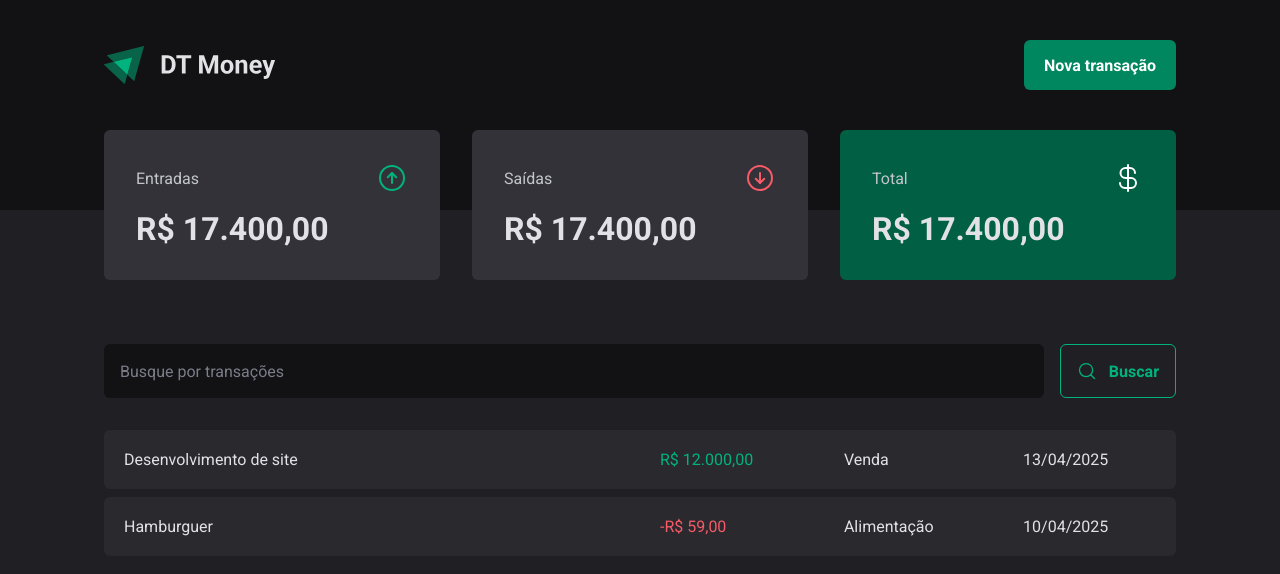
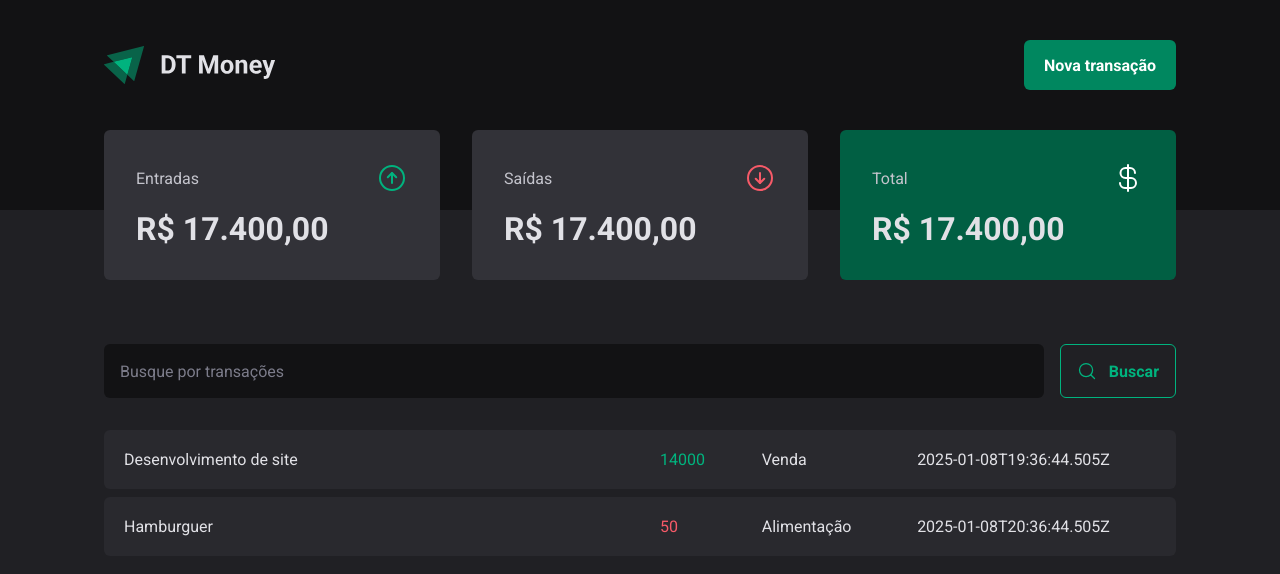
Before and after one commit to davimarquesgiareta/dt-money, a React (Vite) app: page / in a window 1280 px wide. Shown: the top 574 px of the page. Built offline with nearby package versions, Linux system fonts and the light colour scheme; data requests are answered from the project's data file.

Commit message:
feat: config json server and starting http request for transactions

```diff
--- a/package.json
+++ b/package.json
@@ -5,6 +5,7 @@
   "type": "module",
   "scripts": {
     "dev": "vite",
+    "dev:server": "json-server server.json -p 3000 -w",
     "build": "tsc -b && vite build",
     "lint": "eslint .",
     "preview": "vite preview"
@@ -27,6 +28,7 @@
     "eslint-plugin-react-hooks": "^5.0.0",
     "eslint-plugin-react-refresh": "^0.4.16",
     "globals": "^15.14.0",
+    "json-server": "^1.0.0-beta.3",
     "typescript": "~5.6.2",
     "typescript-eslint": "^8.18.2",
     "vite": "^6.0.5"
--- /dev/null
+++ b/server.json
@@ -0,0 +1,20 @@
+{
+  "transactions": [
+    {
+      "id": 1,
+      "description": "Desenvolvimento de site",
+      "type": "income",
+      "category": "Venda",
+      "price": 14000,
+      "createdAt": "2025-01-08T19:36:44.505Z"
+    },
+    {
+      "id": 2,
+      "description": "Hamburguer",
+      "type": "outcome",
+      "category": "Alimentação",
+      "price": 50,
+      "createdAt": "2025-01-08T20:36:44.505Z"
+    }
+  ]
+}
--- a/src/pages/Transactions/index.tsx
+++ b/src/pages/Transactions/index.tsx
@@ -1,3 +1,4 @@
+import { useEffect, useState } from "react";
 import { Header } from "../../components/Header";
 import { Summary } from "../../components/Summary";
 import { SearchForm } from "./components/SearchForm";
@@ -7,7 +8,30 @@
   TransactionsTable,
 } from "./styles";
 
+interface Transaction {
+  id: number;
+  description: string;
+  type: "income" | "outcome";
+  price: number;
+  category: string;
+  createdAt: string;
+}
+
+type TransactionList = Array<Transaction>;
+
 export function Transactions() {
+  const [transactions, setTransactions] = useState<TransactionList>([]);
+
+  async function loadTransactions() {
+    const response = await fetch("http://localhost:3000/transactions");
+    const data = await response.json();
+    setTransactions(data);
+  }
+
+  useEffect(() => {
+    loadTransactions();
+  }, []);
+
   return (
     <div>
       <Header />
@@ -17,23 +41,20 @@
         <SearchForm />
         <TransactionsTable>
           <tbody>
-            <tr>
-              <td width="50%">Desenvolvimento de site</td>
-              <td>
-                <PriceHighLight variant="income">R$ 12.000,00</PriceHighLight>
-              </td>
-              <td>Venda</td>
-              <td>13/04/2025</td>
-            </tr>
-
-            <tr>
-              <td width="50%">Hamburguer</td>
-              <td>
-                <PriceHighLight variant="outcome">-R$ 59,00</PriceHighLight>
-              </td>
-              <td>Alimentação</td>
-              <td>10/04/2025</td>
-            </tr>
+            {transactions.map((transaction) => {
+              return (
+                <tr key={transaction.id}>
+                  <td width="50%">{transaction.description}</td>
+                  <td>
+                    <PriceHighLight variant={transaction.type}>
+                      {transaction.price}
+                    </PriceHighLight>
+                  </td>
+                  <td>{transaction.category}</td>
+                  <td>{transaction.createdAt}</td>
+                </tr>
+              );
+            })}
           </tbody>
         </TransactionsTable>
       </TransactionsContainer>
```
Also changed, not shown: 1 other file (tests, documents, lock files or other folders).
